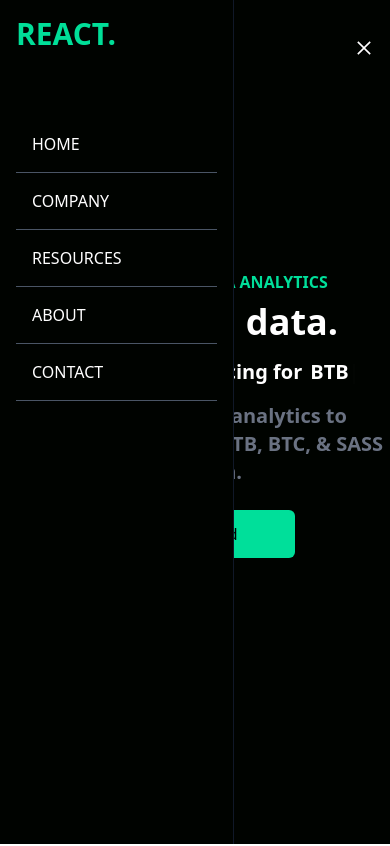
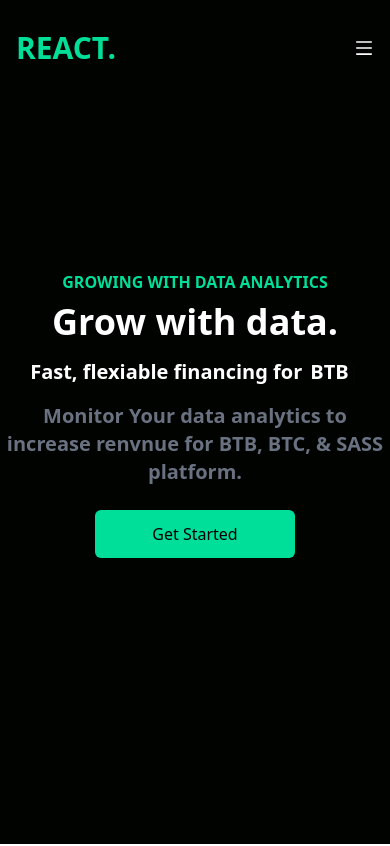
Before and after one commit to abrahamkifleT/test, a React (Vite) app in the folder my-react-app/: page / in a window 390 px wide. Shown: the top 846 px of the page. Built offline with nearby package versions, Linux system fonts and the light colour scheme.

Commit message:
fix side drawer bug

```diff
--- a/my-react-app/src/components/navbar.jsx
+++ b/my-react-app/src/components/navbar.jsx
@@ -21,11 +21,11 @@
 
             <div onClick={handleNav} className='block md:hidden '>
                 {
-                    !nav ? <AiOutlineClose size={20} /> : <AiOutlineMenu size={20} />
+                    nav ? <AiOutlineClose size={20} /> : <AiOutlineMenu size={20} />
                 }
             </div>
 
-            <div className={!nav ? 'fixed left-0 top-0 w-[60%] h-full border-r border-r-gray-900 bg-[#000300] ease-in-out duration-500 md:hidden' : 'fixed hidden ease-in-out duration-500 md:hidden'}>
+            <div className={nav ? 'fixed left-0 top-0 w-[60%] h-full border-r border-r-gray-900 bg-[#000300] ease-in-out duration-500 md:hidden' : 'fixed hidden ease-in-out duration-500 md:hidden'}>
                 <h1 className="w-full text-3xl font-bold text-[#00df98] m-4">REACT.</h1>
                 <ul className='pt-12 uppercase p-4'>
                     <li className="p-4 border-b border-gray-600">Home</li>
```
